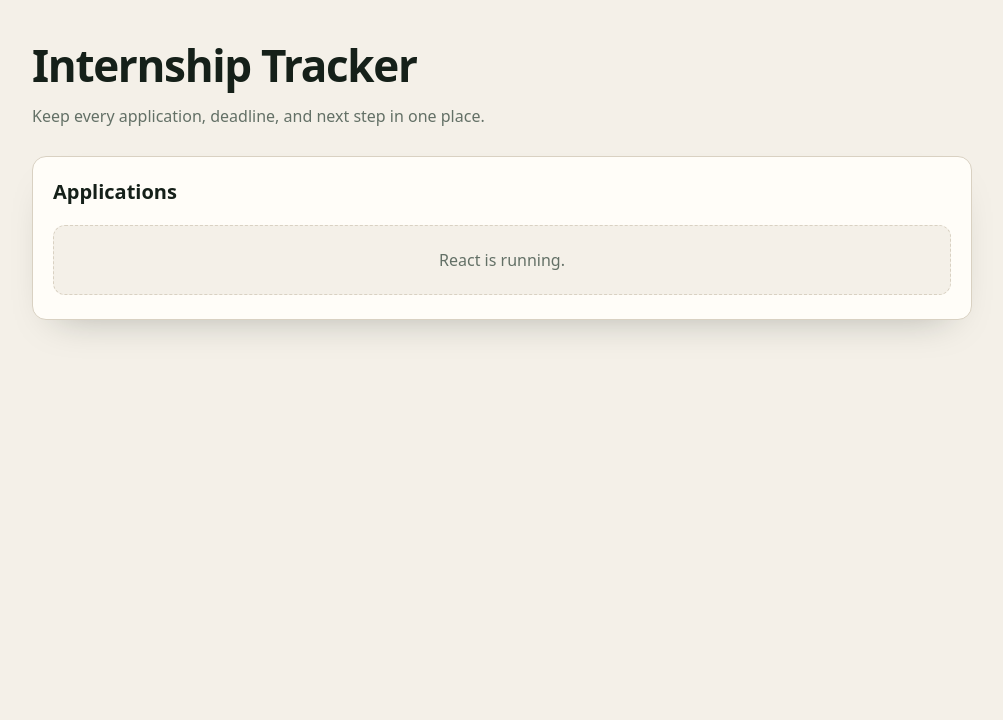
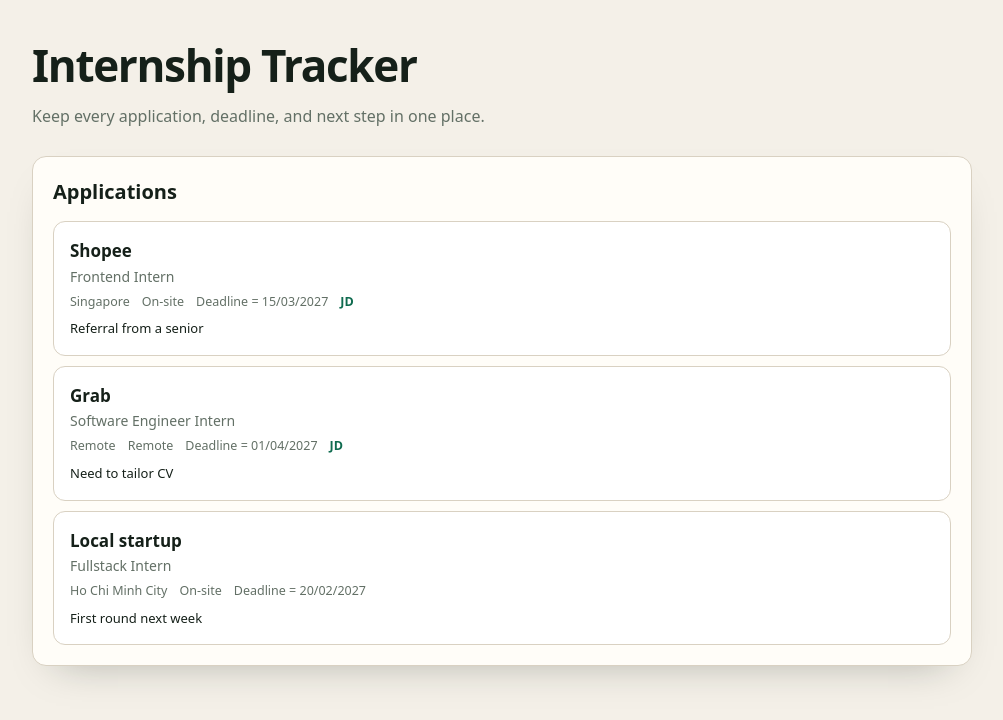
Before and after one commit to Anhmy1312/internship_tracker, a React (Vite) app in the folder client/: page / in a window 1280 px wide. Shown: the top 720 px of the page, without its empty margins (138-1141 px from the left). Built offline with nearby package versions, Linux system fonts and the light colour scheme.

Commit message:
feat: add applications types and list components

```diff
--- a/client/src/App.tsx
+++ b/client/src/App.tsx
@@ -1,3 +1,6 @@
+import { ApplicationList } from "./components/ApplicationList";
+import { sampleApplication } from "./data";
+
 function App() {
   return (
     <>
@@ -9,11 +12,11 @@ function App() {
       <main className="container">
         <section className="card">
           <h2>Applications</h2>
-          <p className="empty">React is running.</p>
+          <ApplicationList applications={sampleApplication} />
         </section>
       </main>
     </>
   );
 }
 
-export default App
+export default App;
--- /dev/null
+++ b/client/src/components/ApplicationItem.tsx
@@ -0,0 +1,34 @@
+import type { Application } from "../types";
+import { formatDeadline, safeUrl } from "../utils/format";
+
+interface ApplicationItemProps {
+    application: Application;
+}
+
+export function ApplicationItem({ application }: ApplicationItemProps) {
+    const jdUrl = safeUrl(application.jdUrl);
+
+    return (
+        <li className="application">
+            <div className="application-main">
+                <h3 className="company">{application.company}</h3>
+                <p className="role">{application.role}</p>
+                <p className="meta">
+                    <span className="location">
+                        {application.location || "Location TBD"}
+                    </span>
+                    <span className="remote">
+                        {application.remote ? "Remote" : "On-site"}
+                    </span>
+                    <span className="deadline">
+                        Deadline = {formatDeadline(application.deadline)}
+                    </span>
+                    {jdUrl && (
+                        <a className="jd-link" href="{jdUrl}" target="_blank" rel="noopener noreferrer">JD</a>
+                    )}
+                </p>
+                <p className="notes">{application.notes}</p>
+            </div>
+        </li>
+    );
+}
--- /dev/null
+++ b/client/src/components/ApplicationList.tsx
@@ -0,0 +1,16 @@
+import type { Application } from "../types";
+import { ApplicationItem } from "./ApplicationItem";
+
+interface ApplicationListProps {
+    applications: Application[];
+}
+
+export function ApplicationList({ applications }: ApplicationListProps) {
+    return (
+        <ul className="application-list">
+            {applications.map((application) => (
+                <ApplicationItem key={application.id} application={application} />
+            ))}
+        </ul>
+    );
+}
--- /dev/null
+++ b/client/src/data.ts
@@ -0,0 +1,37 @@
+import type { Application } from "./types";
+
+export const sampleApplication: Application[] = [
+    {
+        id: "1",
+        company: "Shopee",
+        role: "Frontend Intern",
+        jdUrl: "https://careers.shopee.sg/",
+        location: "Singapore",
+        remote: false,
+        deadline: "2027-03-15",
+        status: "applied",
+        notes: "Referral from a senior",
+    },
+    {
+        id: "2",
+        company: "Grab",
+        role: "Software Engineer Intern",
+        jdUrl: "https://www.grab.careers/",
+        location: "Remote",
+        remote: true,
+        deadline: "2027-04-01",
+        status: "wishlist",
+        notes: "Need to tailor CV",
+    },
+    {
+        id: "3",
+        company: "Local startup",
+        role: "Fullstack Intern",
+        jdUrl: "",
+        location: "Ho Chi Minh City",
+        remote: false,
+        deadline: "2027-02-20",
+        status: "interview",
+        notes: "First round next week",
+    },
+];
--- /dev/null
+++ b/client/src/types.ts
@@ -0,0 +1,26 @@
+export const STATUSES = [
+    "wishlist",
+    "applied",
+    "interview",
+    "offer",
+    "rejected",
+] as const;
+
+export type ApplicationStatus = (typeof STATUSES)[number];
+
+export interface Application {
+    id: string;
+    company: string;
+    role: string;
+    jdUrl: string;
+    location: string;
+    remote: boolean;
+    deadline: string;
+    status: ApplicationStatus;
+    notes: string;
+}
+
+export type NewApplication = Omit<Application, "id">;
+
+export type StatusFilter = ApplicationStatus | "all";
+export type SortOption = "deadline" | "company";
--- /dev/null
+++ b/client/src/utils/format.ts
@@ -0,0 +1,15 @@
+export function formatDeadline(value: string): string {
+    if (!value) return "No deadline";
+    const [year, month, day] = value.split("-");
+    return `${day}/${month}/${year}`;
+}
+
+export function safeUrl(value: string): string {
+    try {
+        const url = new URL(value);
+        if (url.protocol !== "http:" && url.protocol !== "https:") return "";
+        return url.protocol;
+    } catch {
+        return "";
+    }
+}
```
Also changed, not shown: client/src/constants.ts (added, +9 -0 lines).
